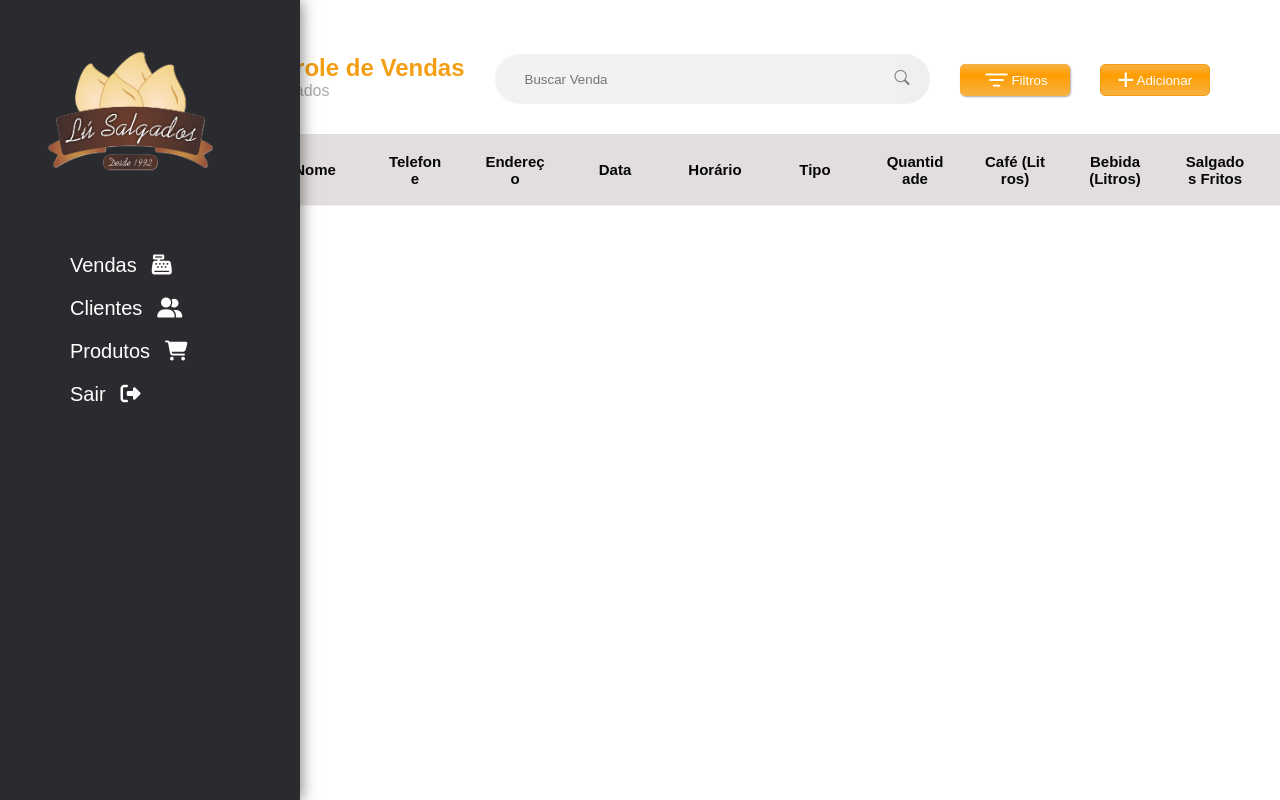
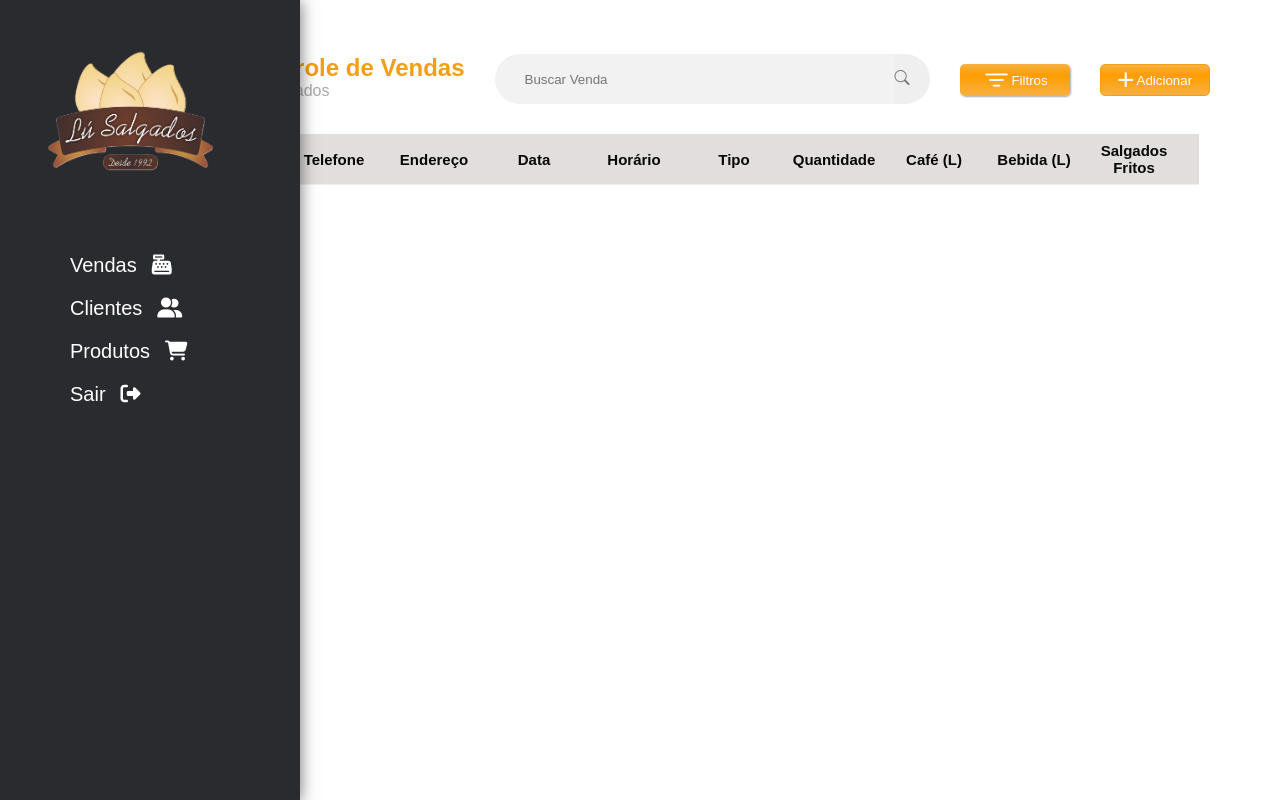
Before and after one commit to Chris-taldo/LUSALGADOS, a plain HTML site: page ControleDeVendas/telaVendas.html in a window 1280 px wide. Drawn offline with nearby package versions, Linux system fonts and the light colour scheme; no server answers.

Commit message:
Alterado css

```diff
--- a/ControleDeVendas/components/design/css/design.css
+++ b/ControleDeVendas/components/design/css/design.css
@@ -46,6 +46,7 @@ nav .botao-abrir-active {
     left: 160px;
     top: 5px;
     border-radius: 100%;
+
 }
 
 nav .botao-abrir-active span {
@@ -79,6 +80,7 @@ nav .menu-lateral {
     height: 100%;
     background-color: #2a2b2e;
     box-shadow: 1px 1px 15px #00000083;
+    z-index: 1;
 }
 
 .navigation ul {
@@ -349,13 +351,15 @@ main .buscar-vendas .adc span {
     padding: 6px;
     color: #ffffff;
 }
+.table_section{
+    transform: translateX(-8%);
 
+}
 #tabela-produtos {
-    width: 920px;
+    width: 80%;
     border-collapse: collapse;
     box-shadow: 1px 1px 5px #0000001a;
     border-radius: 10px 10px 10px 10px;
-
 
 }
 
@@ -364,7 +368,7 @@ thead th {
     background-color: rgb(227, 222, 222);
     font-size: 15px;
     color: #070707;
-
+    padding: 8px;
 }
 
 th, td {
--- a/ControleDeVendas/telaVendas.html
+++ b/ControleDeVendas/telaVendas.html
@@ -138,10 +138,10 @@
                         <th>Horário</th>
                         <th>Tipo</th>
                         <th>Quantidade</th>
-                        <th>Café (Litros)</th>
-                        <th>Bebida (Litros)</th>
-                        <th>Salgados Fritos</th>
-                        <th>Salgados Assados</th>
+                        <th>Café (L)</th>
+                        <th>Bebida (L)</th>
+                        <th>Salgados<br> Fritos</th>
+                        <th>Salgados<br>Assados</th>
                     </tr>
                 </thead>
               <TBody id="lista-usuarios"></TBody>
```
